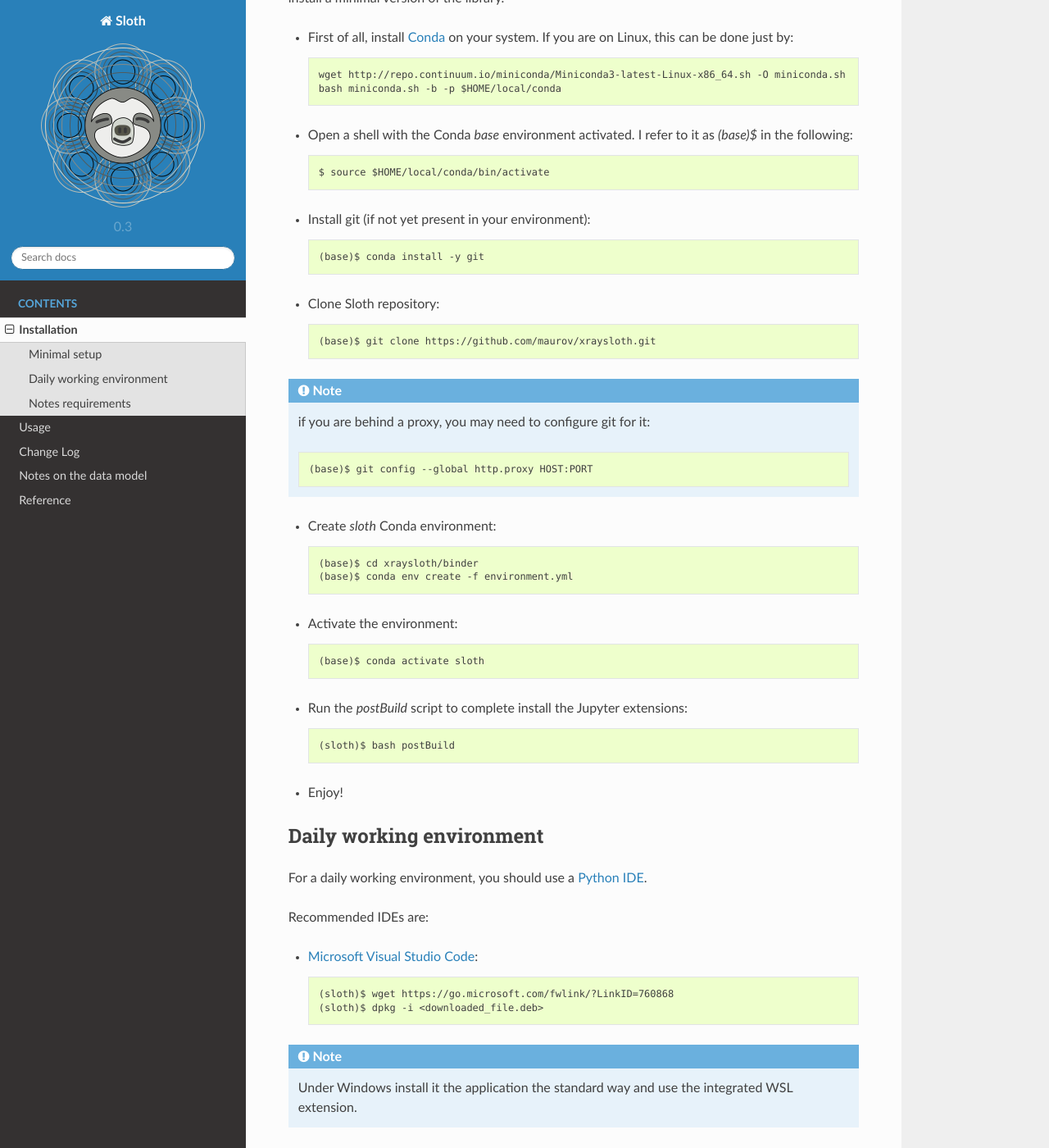
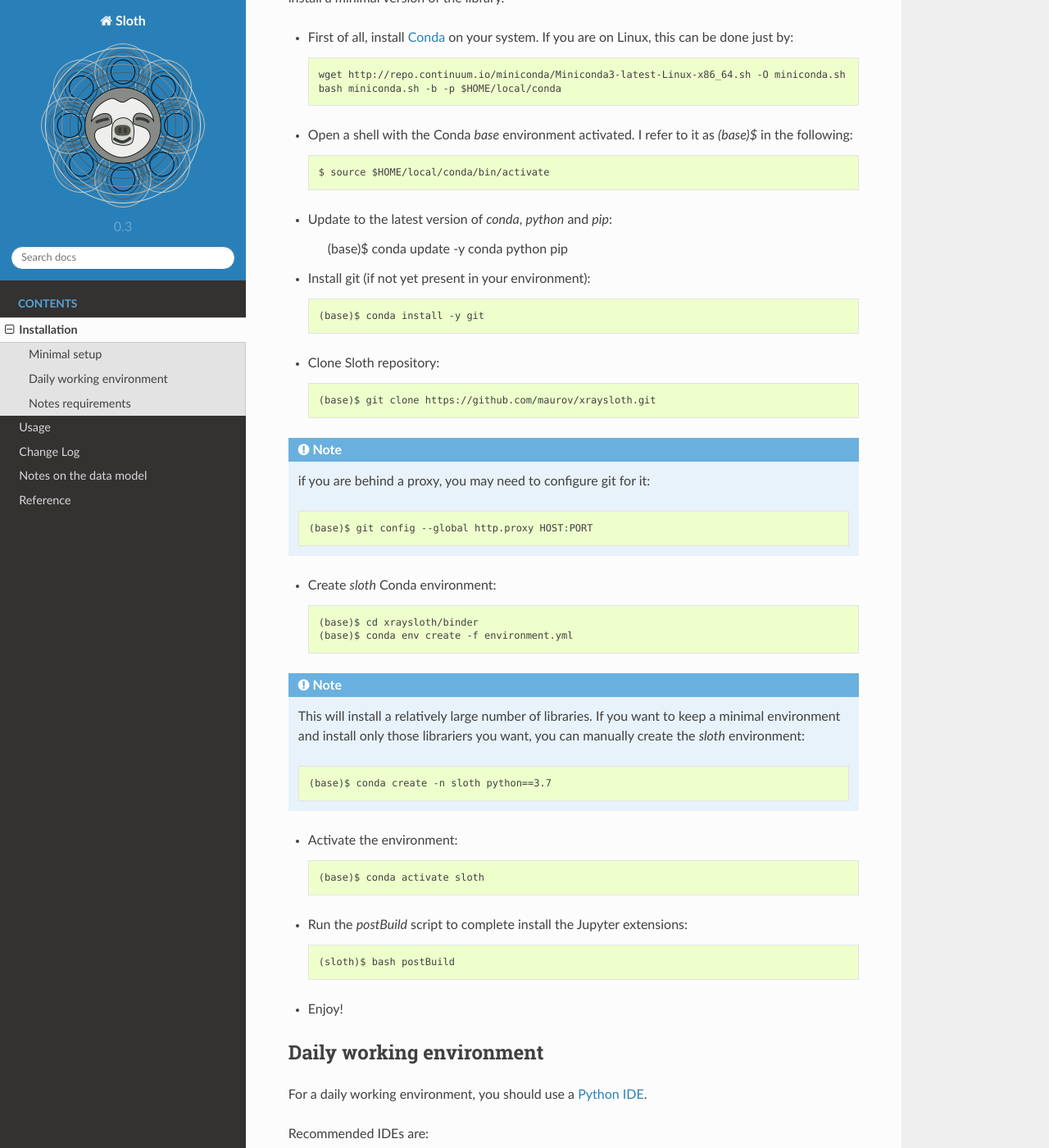
Before and after one commit to maurov/xraysloth, a Sphinx documentation site: the page built from docs/source/installation.rst, in a window 1280 px wide and 1400 px high, scrolled down 451 px. Shown: the whole window at 82% size. Built offline with Sphinx 7.4.7 and the Read the Docs theme 2.0.0, drawn with Linux system fonts in a browser that asks for light colours.

Commit message:
environment back to conda! (testing WSL on win10)

```diff
--- a/docs/source/installation.rst
+++ b/docs/source/installation.rst
@@ -20,6 +20,10 @@ environment called `sloth` and install a minimal version of the library.
 
       $ source $HOME/local/conda/bin/activate
 
+- Update to the latest version of `conda`, `python` and `pip`:
+
+      (base)$ conda update -y conda python pip
+
 - Install git (if not yet present in your environment)::
 
       (base)$ conda install -y git
@@ -36,6 +40,10 @@ environment called `sloth` and install a minimal version of the library.
 
       (base)$ cd xraysloth/binder
       (base)$ conda env create -f environment.yml
+
+.. note:: This will install a relatively large number of libraries. If you want to keep a minimal environment and install only those librariers you want, you can manually create the `sloth` environment::
+
+      (base)$ conda create -n sloth python==3.7
 
 - Activate the environment::
 
```
Also changed, not shown: 1 other file.
